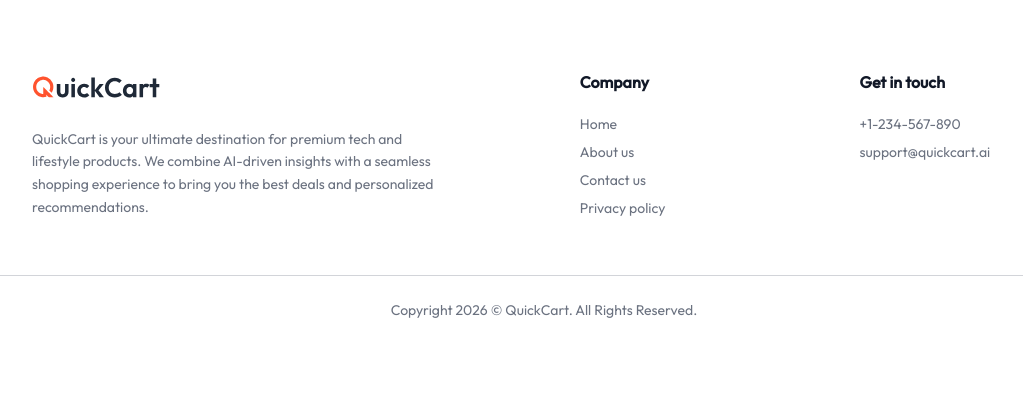
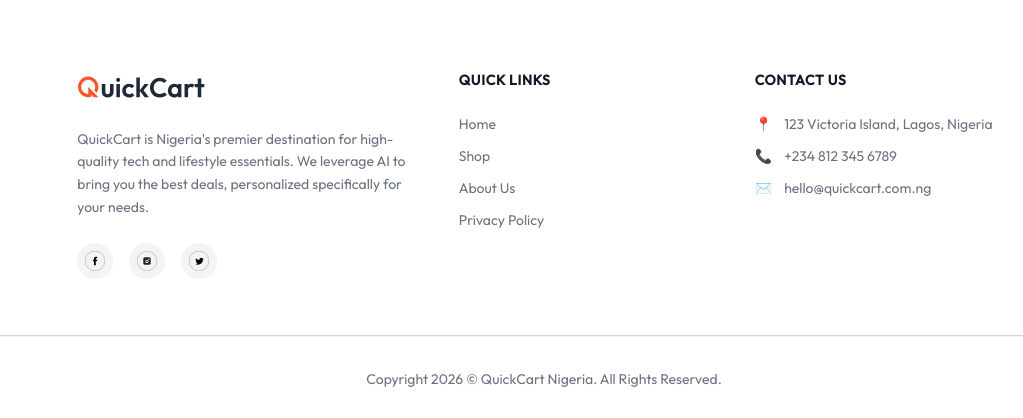
Before and after one commit to Ayo-234/SmartCart, a Next.js app: page /search in a window 1280 px wide. Shown: the part 837-1255 px from the top of the page, without its empty margins (96-1119 px from the left). Before the commit the page ends 1181 px from the top, so only its background shows below. Built offline with nearby package versions, Linux system fonts and the light colour scheme; no server answers; the database is empty.

Commit message:
feat: implement admin product management dashboard with CRUD operations and add database utility scripts for user and environment configuration.

```diff
--- a/app/admin/products/page.jsx
+++ b/app/admin/products/page.jsx
@@ -11,18 +11,37 @@ const categories = ['Earphone', 'Headphone', 'Smartphone', 'Laptop', 'Camera', '
 const emptyForm = { name: '', description: '', price: '', category: '', image: '', stock: '', aiTags: '' };
 
 export default function AdminProductsPage() {
-  const { currency } = useAppContext();
-  const [products, setProducts] = useState(productsDummyData);
+  const { currency, isAdmin, router } = useAppContext();
+  const [products, setProducts] = useState([]);
   const [search, setSearch] = useState('');
   const [showForm, setShowForm] = useState(false);
   const [editProduct, setEditProduct] = useState(null);
   const [form, setForm] = useState(emptyForm);
   const [submitting, setSubmitting] = useState(false);
+  const [loading, setLoading] = useState(true);
 
-  const filtered = products.filter(p =>
-    p.name.toLowerCase().includes(search.toLowerCase()) ||
-    p.category.toLowerCase().includes(search.toLowerCase())
-  );
+  React.useEffect(() => {
+    if (!isAdmin) {
+      router.push('/');
+      return;
+    }
+    fetchProducts();
+  }, [isAdmin]);
+
+  const fetchProducts = async () => {
+    try {
+      setLoading(true);
+      const res = await fetch('/api/products');
+      if (res.ok) {
+        const data = await res.json();
+        setProducts(data.products || []);
+      }
+    } catch {
+      toast.error('Failed to load products');
+    } finally {
+      setLoading(false);
+    }
+  };
 
   const handleChange = (e) => setForm({ ...form, [e.target.name]: e.target.value });
 
@@ -41,10 +60,22 @@ export default function AdminProductsPage() {
     setShowForm(true);
   };
 
-  const handleDelete = (id) => {
+  const handleDelete = async (id) => {
     if (!confirm('Delete this product?')) return;
-    setProducts(prev => prev.filter(p => p._id !== id));
-    toast.success('Product deleted');
+    try {
+      const res = await fetch(`/api/products/${id}`, {
+        method: 'DELETE',
+        credentials: 'same-origin',
+      });
+      if (res.ok) {
+        toast.success('Product deleted');
+        fetchProducts();
+      } else {
+        throw new Error('Failed');
+      }
+    } catch {
+      toast.error('Failed to delete');
+    }
   };
 
   const handleSubmit = async (e) => {
@@ -55,8 +86,7 @@ export default function AdminProductsPage() {
     }
     setSubmitting(true);
 
-    // Simulate API call — replace with real fetch when MongoDB is connected
-    setTimeout(() => {
+    try {
       const payload = {
         ...form,
         price: parseFloat(form.price),
@@ -66,17 +96,35 @@ export default function AdminProductsPage() {
         aiTags: form.aiTags.split(',').map(t => t.trim()).filter(Boolean),
       };
 
-      if (editProduct) {
-        setProducts(prev => prev.map(p => p._id === editProduct._id ? { ...p, ...payload } : p));
-        toast.success('Product updated!');
+      const url = editProduct ? `/api/products/${editProduct._id}` : '/api/products';
+      const method = editProduct ? 'PUT' : 'POST';
+
+      const res = await fetch(url, {
+        method,
+        headers: { 'Content-Type': 'application/json' },
+        credentials: 'same-origin',
+        body: JSON.stringify(payload),
+      });
+
+      if (res.ok) {
+        toast.success(editProduct ? 'Product updated!' : 'Product added!');
+        setShowForm(false);
+        fetchProducts();
       } else {
-        setProducts(prev => [{ ...payload, _id: Date.now().toString(), date: Date.now() }, ...prev]);
-        toast.success('Product added!');
+        const errorData = await res.json();
+        throw new Error(errorData.error || 'Failed to save');
       }
-      setShowForm(false);
+    } catch (err) {
+      toast.error(err.message);
+    } finally {
       setSubmitting(false);
-    }, 600);
+    }
   };
+
+  const filtered = products.filter(p =>
+    p.name.toLowerCase().includes(search.toLowerCase()) ||
+    p.category.toLowerCase().includes(search.toLowerCase())
+  );
 
   return (
     <div>
--- a/app/api/products/route.js
+++ b/app/api/products/route.js
@@ -53,7 +53,7 @@ export async function POST(request) {
     // Use upsert to update if product exists, or create if it doesn't (based on name)
     const product = await Product.findOneAndUpdate(
       { name },
-      { description, price, category, image, aiTags, stock },
+      { description, price, offerPrice: body.offerPrice || price, category, image, aiTags, stock },
       { new: true, upsert: true }
     );
 
--- a/components/Footer.jsx
+++ b/components/Footer.jsx
@@ -6,45 +6,54 @@ const Footer = () => {
   return (
     <footer className="bg-white dark:bg-gray-950 transition-colors duration-300">
       <div className="flex flex-col md:flex-row items-start justify-center px-6 md:px-16 lg:px-32 gap-10 py-14 border-b border-gray-500/30 dark:border-gray-800 text-gray-500 dark:text-gray-400">
-        <div className="w-4/5">
-          <Image className="w-28 md:w-32 dark:brightness-110" src={assets.logo} alt="logo" />
-          <p className="mt-6 text-sm leading-relaxed">
-            QuickCart is your ultimate destination for premium tech and lifestyle products. We combine AI-driven insights with a seamless shopping experience to bring you the best deals and personalized recommendations.
+        <div className="w-full md:w-1/3">
+          <Image className="w-32 dark:brightness-110 mb-6" src={assets.logo} alt="logo" />
+          <p className="text-sm leading-relaxed mb-6">
+            QuickCart is Nigeria's premier destination for high-quality tech and lifestyle essentials. We leverage AI to bring you the best deals, personalized specifically for your needs.
           </p>
-        </div>
-
-        <div className="w-1/2 flex items-center justify-start md:justify-center">
-          <div>
-            <h2 className="font-semibold text-gray-900 dark:text-gray-100 mb-5">Company</h2>
-            <ul className="text-sm space-y-2">
-              <li>
-                <a className="hover:text-blue-600 dark:hover:text-blue-400 transition" href="#">Home</a>
-              </li>
-              <li>
-                <a className="hover:text-blue-600 dark:hover:text-blue-400 transition" href="#">About us</a>
-              </li>
-              <li>
-                <a className="hover:text-blue-600 dark:hover:text-blue-400 transition" href="#">Contact us</a>
-              </li>
-              <li>
-                <a className="hover:text-blue-600 dark:hover:text-blue-400 transition" href="#">Privacy policy</a>
-              </li>
-            </ul>
+          <div className="flex gap-4">
+            <a href="#" className="p-2 bg-gray-100 dark:bg-gray-800 rounded-full hover:bg-blue-50 dark:hover:bg-gray-700 transition-all">
+              <Image className="w-5 h-5 dark:invert" src={assets.facebook_icon} alt="facebook" />
+            </a>
+            <a href="#" className="p-2 bg-gray-100 dark:bg-gray-800 rounded-full hover:bg-pink-50 dark:hover:bg-gray-700 transition-all">
+              <Image className="w-5 h-5 dark:invert" src={assets.instagram_icon} alt="instagram" />
+            </a>
+            <a href="#" className="p-2 bg-gray-100 dark:bg-gray-800 rounded-full hover:bg-blue-50 dark:hover:bg-gray-700 transition-all">
+              <Image className="w-5 h-5 dark:invert" src={assets.twitter_icon} alt="twitter" />
+            </a>
           </div>
         </div>
 
-        <div className="w-1/2 flex items-start justify-start md:justify-center">
-          <div>
-            <h2 className="font-semibold text-gray-900 dark:text-gray-100 mb-5">Get in touch</h2>
-            <div className="text-sm space-y-2">
-              <p>+1-234-567-890</p>
-              <p>support@quickcart.ai</p>
+        <div className="w-full md:w-1/4">
+          <h2 className="font-bold text-gray-900 dark:text-gray-100 mb-6 uppercase tracking-wider text-sm">Quick Links</h2>
+          <ul className="text-sm space-y-3">
+            <li><a className="hover:text-orange-600 dark:hover:text-orange-500 transition" href="/">Home</a></li>
+            <li><a className="hover:text-orange-600 dark:hover:text-orange-500 transition" href="/all-products">Shop</a></li>
+            <li><a className="hover:text-orange-600 dark:hover:text-orange-500 transition" href="/contact">About Us</a></li>
+            <li><a className="hover:text-orange-600 dark:hover:text-orange-500 transition" href="#">Privacy Policy</a></li>
+          </ul>
+        </div>
+
+        <div className="w-full md:w-1/4">
+          <h2 className="font-bold text-gray-900 dark:text-gray-100 mb-6 uppercase tracking-wider text-sm">Contact Us</h2>
+          <div className="text-sm space-y-3">
+            <div className="flex items-center gap-3">
+              <span className="text-orange-600 font-bold">📍</span>
+              <p>123 Victoria Island, Lagos, Nigeria</p>
+            </div>
+            <div className="flex items-center gap-3">
+              <span className="text-orange-600 font-bold">📞</span>
+              <p>+234 812 345 6789</p>
+            </div>
+            <div className="flex items-center gap-3">
+              <span className="text-orange-600 font-bold">✉️</span>
+              <p>hello@quickcart.com.ng</p>
             </div>
           </div>
         </div>
       </div>
-      <p className="py-6 text-center text-xs md:text-sm text-gray-500 dark:text-gray-500">
-        Copyright 2026 © QuickCart. All Rights Reserved.
+      <p className="py-8 text-center text-xs md:text-sm text-gray-500 dark:text-gray-600 border-t border-gray-100 dark:border-gray-900">
+        Copyright 2026 © QuickCart Nigeria. All Rights Reserved.
       </p>
     </footer>
   );
--- /dev/null
+++ b/scratch/fix_env.js
@@ -0,0 +1 @@
+process.env.MONGODB_URI = 'mongodb+srv://Ayomide:Ayo123@cluster0.hvgb9ns.mongodb.net/QuickCart?appName=Cluster0';
```
Also changed, not shown: assets/assets.js (+20 -20 lines), scratch/delete_projector.js (added, +17 -0 lines), scratch/fix_admin.js (added, +22 -0 lines), scratch/reset_pwd.js (added, +22 -0 lines).
